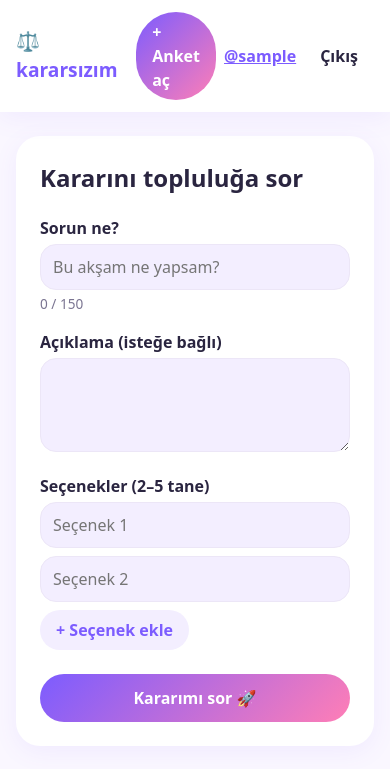
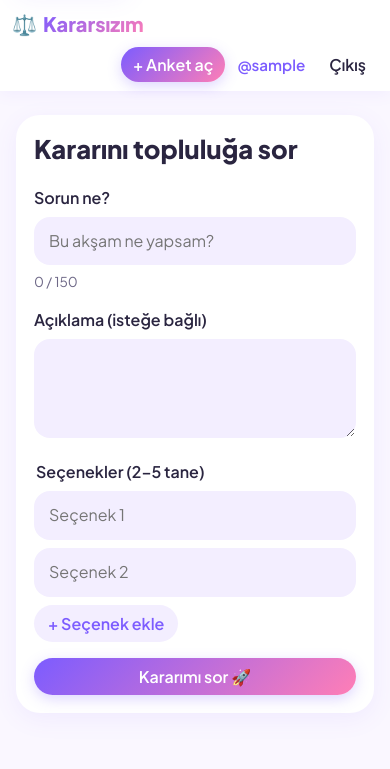
Before and after one commit to beriivan/Kararsizim, a Django app: page /anket/yeni/ in a window 390 px wide. Shown: the top 769 px of the page. Run offline with Django 5.2, Linux system fonts and the light colour scheme; the visitor is signed in with stand-in values (Sample User, id 1); parts of the project's set-up code (start-up, migrations or seed data) failed here and were passed over.

Commit message:
Faz 4: arayüz ve deneyim cilası
Tasarım sistemi (palet, Plus Jakarta Sans, sticky navbar, gradyan logo),
kart hover, bar dolma animasyonu, seçenek durumları, alt toast mesajlar
(main.js), favicon, mobil uyum (360px'te taşma yok), :focus-visible,
prefers-reduced-motion, atla bağlantısı ve markaya uygun 404/403/500 sayfaları.
Logo "Kararsızım". 8 yeni test.

Co-Authored-By: Claude Sonnet 5.5 <noreply@anthropic.com>

```diff
--- a/static/css/main.css
+++ b/static/css/main.css
@@ -1,148 +1,234 @@
-/* Minimal base styles (Phase 1). The full design system lands in Phase 4. */
+/* Kararsızım design system (CLAUDE.md section 8). Mobile-first, no frameworks. */
+
 :root {
-  --bg: #FAF7FF;
-  --surface: #FFFFFF;
-  --surface-soft: #F3EEFF;
-  --border: #ECE6F7;
-  --text: #2A2540;
-  --text-muted: #7A7491;
-  --primary: #7C5CFF;
-  --primary-soft: #E9E3FF;
-  --pink: #FF7EB6;
-  --pink-soft: #FFE4F0;
-  --mint: #3DD9A4;
-  --mint-soft: #DDF8EE;
-  --sun: #FFC857;
-  --sun-soft: #FFF3D6;
-  --sky: #5CC8FF;
-  --sky-soft: #DFF4FF;
-  --danger: #FF5C7A;
-  --radius: 16px;
-  --radius-lg: 24px;
-  --shadow: 0 6px 24px rgba(124, 92, 255, 0.08);
-  --gradient: linear-gradient(135deg, #7C5CFF 0%, #FF7EB6 100%);
+  /* Surfaces */
+  --bg:            #FAF7FF;
+  --surface:       #FFFFFF;
+  --surface-soft:  #F3EEFF;
+  --border:        #ECE6F7;
+
+  /* Text. --text-muted is a touch darker than the original #7A7491 so small
+     muted text keeps WCAG AA contrast (>= 4.5:1) on the lilac background. */
+  --text:          #2A2540;
+  --text-muted:    #6E6887;
+
+  /* Brand colors (vivid but softened) */
+  --primary:       #7C5CFF;
+  --primary-soft:  #E9E3FF;
+  --pink:          #FF7EB6;
+  --pink-soft:     #FFE4F0;
+  --mint:          #3DD9A4;
+  --mint-soft:     #DDF8EE;
+  --sun:           #FFC857;
+  --sun-soft:      #FFF3D6;
+  --sky:           #5CC8FF;
+  --sky-soft:      #DFF4FF;
+
+  /* Status */
+  --danger:        #FF5C7A;
+  --success:       #2EC892;
+
+  /* Shape */
+  --radius-sm:     10px;
+  --radius:        16px;
+  --radius-lg:     24px;
+  --shadow:        0 6px 24px rgba(124, 92, 255, 0.08);
+  --shadow-hover:  0 10px 32px rgba(124, 92, 255, 0.14);
+  --gradient:      linear-gradient(135deg, #7C5CFF 0%, #FF7EB6 100%);
+
+  --font: "Plus Jakarta Sans", system-ui, -apple-system, "Segoe UI", sans-serif;
+  --ring: 0 0 0 3px var(--primary-soft);
 }
 
-* { box-sizing: border-box; }
+/* --- Base ------------------------------------------------------------------ */
+
+*, *::before, *::after { box-sizing: border-box; }
+
+html { font-size: 16px; -webkit-text-size-adjust: 100%; }
 
 body {
   margin: 0;
   background: var(--bg);
   color: var(--text);
-  font-family: system-ui, sans-serif;
-  line-height: 1.5;
+  font-family: var(--font);
+  font-weight: 400;
+  line-height: 1.55;
+  overflow-wrap: anywhere;
 }
 
+h1, h2, h3 { font-weight: 800; line-height: 1.25; }
 a { color: var(--primary); }
+a:hover { text-decoration: none; }
 
-.container { max-width: 680px; margin: 0 auto; padding: 24px 16px; }
+:focus-visible { outline: 3px solid var(--primary); outline-offset: 2px; border-radius: var(--radius-sm); }
 
-.navbar { background: var(--surface); box-shadow: var(--shadow); position: sticky; top: 0; z-index: 10; }
-.navbar-inner { max-width: 680px; margin: 0 auto; padding: 12px 16px; display: flex; align-items: center; justify-content: space-between; gap: 12px; }
-.navbar-links { display: flex; align-items: center; gap: 8px; }
+.container { max-width: 680px; margin: 0 auto; padding: 24px 16px 48px; }
+
+.skip-link { position: absolute; left: 16px; top: -48px; z-index: 40; background: var(--surface); padding: 8px 14px; border-radius: var(--radius-sm); box-shadow: var(--shadow); }
+.skip-link:focus { top: 12px; }
+
+/* --- Navbar ---------------------------------------------------------------- */
+
+.navbar { position: sticky; top: 0; z-index: 10; background: var(--surface); box-shadow: 0 2px 16px rgba(124, 92, 255, 0.07); }
+.navbar-inner { max-width: 680px; margin: 0 auto; padding: 10px 16px; display: flex; flex-wrap: wrap; align-items: center; justify-content: space-between; gap: 8px 12px; }
+.logo { display: inline-flex; align-items: center; gap: 6px; font-size: 1.25rem; font-weight: 800; text-decoration: none; }
+.logo-text { background: var(--gradient); -webkit-background-clip: text; background-clip: text; color: transparent; }
+.navbar-links { display: flex; flex-wrap: wrap; align-items: center; gap: 6px; }
 .navbar-links form { margin: 0; }
-.navbar-user { font-weight: 600; }
-.logo { font-weight: 800; font-size: 1.2rem; text-decoration: none; color: var(--primary); }
+.navbar-user { max-width: 9rem; overflow: hidden; text-overflow: ellipsis; white-space: nowrap; font-weight: 600; text-decoration: none; padding: 6px 8px; border-radius: var(--radius-sm); }
+.navbar-user:hover { background: var(--surface-soft); }
 
-.btn { display: inline-block; border: 0; cursor: pointer; font: inherit; font-weight: 600; padding: 8px 16px; border-radius: 999px; text-decoration: none; }
+/* --- Buttons --------------------------------------------------------------- */
+
+.btn { display: inline-block; border: 0; cursor: pointer; font: inherit; font-weight: 600; line-height: 1.2; padding: 10px 18px; border-radius: 999px; text-decoration: none; transition: transform .15s ease, box-shadow .15s ease, background-color .15s ease; }
+.btn:hover { transform: translateY(-1px); }
+.btn:active { transform: translateY(0); }
+.btn-primary { background: var(--gradient); color: #fff; box-shadow: 0 4px 14px rgba(124, 92, 255, 0.25); }
+.btn-primary:hover { box-shadow: 0 6px 18px rgba(124, 92, 255, 0.35); }
 .btn-text { background: transparent; color: var(--text); }
-.btn-primary { background: var(--gradient); color: #fff; }
-.btn-block { width: 100%; padding: 12px 16px; margin-top: 8px; }
-.btn:focus-visible, input:focus-visible, a:focus-visible { outline: 3px solid var(--primary-soft); outline-offset: 2px; }
+.btn-text:hover { background: var(--surface-soft); }
+.btn-soft { background: var(--surface-soft); color: var(--primary); }
+.btn-soft:hover { background: var(--primary-soft); }
+.btn-danger { background: var(--danger); color: #fff; }
+.btn-danger-text { background: transparent; color: #D93A59; }
+.btn-danger-text:hover { background: var(--pink-soft); }
+.btn-block { display: block; width: 100%; padding: 13px 18px; margin-top: 8px; text-align: center; }
+.btn[hidden] { display: none; }
 
-.card { background: var(--surface); border-radius: var(--radius-lg); box-shadow: var(--shadow); padding: 24px; }
-.form-card h1 { margin-top: 0; }
+/* --- Cards / headings ------------------------------------------------------ */
+
+.card { background: var(--surface); border-radius: var(--radius-lg); box-shadow: var(--shadow); padding: 22px; }
+.page-title { font-size: 2rem; margin: 8px 0 20px; }
+.empty-state { text-align: center; padding: 32px 22px; }
+.empty-state p:first-child { font-size: 1.25rem; font-weight: 800; margin: 0 0 4px; }
+.empty-state .btn { margin-top: 12px; }
+
+/* --- Forms ----------------------------------------------------------------- */
+
+.form-card h1 { margin-top: 0; font-size: 1.6rem; }
 .form-footer { text-align: center; color: var(--text-muted); }
+.field { margin-bottom: 16px; }
+.field label, .options-field legend { display: block; font-weight: 600; margin-bottom: 6px; }
+.field input, .field textarea, .option-row input { width: 100%; padding: 11px 14px; font: inherit; color: var(--text); background: var(--surface-soft); border: 1px solid transparent; border-radius: var(--radius); transition: border-color .15s ease, box-shadow .15s ease; }
+.field textarea { resize: vertical; }
+.field input:focus, .field textarea:focus, .option-row input:focus { outline: none; border-color: var(--primary); box-shadow: var(--ring); }
+.field-help { color: var(--text-muted); font-size: 0.85rem; margin-top: 6px; }
+.field-help ul { margin: 4px 0 0; padding-left: 18px; }
+.field-errors { list-style: none; margin: 6px 0 0; padding: 0; color: #C42B4A; font-size: 0.9rem; font-weight: 600; }
+.form-errors { background: var(--pink-soft); border-radius: var(--radius); padding: 8px 14px; margin-bottom: 16px; color: #C42B4A; font-weight: 600; }
+.form-errors p { margin: 4px 0; }
+.notice { background: var(--primary-soft); border-radius: var(--radius); padding: 8px 14px; }
 
-.field { margin-bottom: 16px; }
-.field label { display: block; font-weight: 600; margin-bottom: 4px; }
-.field input { width: 100%; padding: 10px 12px; font: inherit; color: var(--text); background: var(--surface-soft); border: 1px solid var(--border); border-radius: var(--radius); }
-.field input:focus { outline: none; border-color: var(--primary); box-shadow: 0 0 0 3px var(--primary-soft); }
-.field-help { color: var(--text-muted); font-size: 0.85rem; margin-top: 4px; }
-.field-help ul { margin: 4px 0 0; padding-left: 18px; }
-.field-errors { list-style: none; margin: 4px 0 0; padding: 0; color: var(--danger); font-size: 0.9rem; font-weight: 600; }
-.form-errors { background: var(--pink-soft); border-radius: var(--radius); padding: 8px 12px; margin-bottom: 16px; color: var(--danger); font-weight: 600; }
-.form-errors p { margin: 4px 0; }
-.notice { background: var(--primary-soft); border-radius: var(--radius); padding: 8px 12px; }
+.options-field { border: 0; padding: 0; margin: 0 0 16px; min-width: 0; }
+.option-row { display: flex; align-items: center; gap: 8px; margin-bottom: 8px; }
+.option-row[hidden] { display: none; }
+.option-remove { font-size: 1.3rem; line-height: 1; padding: 6px 12px; }
+
+/* --- Messages / toasts ----------------------------------------------------- */
 
 .messages { max-width: 680px; margin: 12px auto 0; padding: 0 16px; }
-.message { border-radius: var(--radius); padding: 10px 14px; margin-bottom: 8px; font-weight: 600; }
+.message { border-radius: var(--radius); padding: 11px 16px; margin-bottom: 8px; font-weight: 600; box-shadow: var(--shadow); transition: opacity .3s ease, transform .3s ease; }
 .message-success { background: var(--mint-soft); }
 .message-error { background: var(--pink-soft); }
 .message-info, .message-warning { background: var(--primary-soft); }
+/* main.js turns the strip into a floating toast that fades away. */
+.messages.is-toast { position: fixed; z-index: 30; bottom: 16px; left: 50%; transform: translateX(-50%); width: min(680px, 100%); margin: 0; pointer-events: none; }
+.message.is-leaving { opacity: 0; transform: translateY(8px); }
 
-/* --- Polls (Phase 2) --- */
-.page-title { font-size: 2rem; font-weight: 800; margin: 8px 0 20px; }
-.btn-soft { background: var(--surface-soft); color: var(--primary); }
-.btn-danger { background: var(--danger); color: #fff; }
-.btn-danger-text { background: transparent; color: var(--danger); }
-button.btn[hidden], .option-row[hidden] { display: none; }
+/* --- Poll feed ------------------------------------------------------------- */
 
-.poll-card { position: relative; margin-bottom: 16px; }
+.tabs { display: flex; flex-wrap: wrap; gap: 8px; margin-bottom: 16px; }
+.tab { padding: 7px 16px; border-radius: 999px; background: var(--surface); color: var(--text-muted); text-decoration: none; font-weight: 600; box-shadow: var(--shadow); }
+.tab:hover { color: var(--text); }
+.tab.is-active { background: var(--primary-soft); color: var(--primary); }
+
+.poll-card { position: relative; margin-bottom: 16px; transition: transform .2s ease, box-shadow .2s ease; }
+.poll-card:hover { transform: translateY(-2px); box-shadow: var(--shadow-hover); }
 .poll-meta { color: var(--text-muted); font-size: 0.9rem; }
 .poll-author { position: relative; z-index: 1; font-weight: 600; text-decoration: none; }
-.poll-question { font-size: 1.35rem; font-weight: 800; margin: 6px 0 12px; line-height: 1.3; }
+.poll-author:hover { text-decoration: underline; }
+.poll-question { font-size: 1.35rem; margin: 6px 0 14px; }
 .poll-link { color: var(--text); text-decoration: none; }
+/* The whole card is clickable through the question link. */
 .poll-link::after { content: ""; position: absolute; inset: 0; border-radius: var(--radius-lg); }
 .poll-link:focus-visible { outline: none; }
-.poll-link:focus-visible::after { outline: 3px solid var(--primary-soft); outline-offset: 2px; }
+.poll-link:focus-visible::after { outline: 3px solid var(--primary); outline-offset: 2px; }
+.poll-footer { display: flex; align-items: center; gap: 10px; margin-top: 14px; color: var(--text-muted); font-size: 0.9rem; }
+.badge { background: var(--mint-soft); color: var(--text); border-radius: 999px; padding: 2px 10px; font-weight: 600; }
 
-.poll-detail .poll-question { font-size: 1.6rem; }
-.poll-description { color: var(--text-muted); }
-.option-list { list-style: none; margin: 16px 0; padding: 0; display: grid; gap: 10px; }
-.option-item { background: var(--surface-soft); border-radius: var(--radius); padding: 12px 16px; font-weight: 600; }
+.mini-results { list-style: none; margin: 0; padding: 0; display: grid; gap: 10px; }
+.mini-label { display: flex; justify-content: space-between; gap: 8px; font-size: 0.92rem; margin-bottom: 4px; }
+.mini-percent { color: var(--text-muted); white-space: nowrap; }
+.mini-results .bar { height: 6px; }
+.option-more { color: var(--text-muted); font-size: 0.9rem; }
 
 .profile-count { color: var(--text-muted); margin-top: -12px; }
-.empty-state { text-align: center; }
 .pagination { display: flex; justify-content: center; align-items: center; gap: 12px; margin-top: 8px; }
 .pagination-info { color: var(--text-muted); }
 
-.field textarea { width: 100%; padding: 10px 12px; font: inherit; color: var(--text); background: var(--surface-soft); border: 1px solid var(--border); border-radius: var(--radius); resize: vertical; }
-.field textarea:focus { outline: none; border-color: var(--primary); box-shadow: 0 0 0 3px var(--primary-soft); }
-.options-field { border: 0; padding: 0; margin: 0 0 16px; }
-.options-field legend { font-weight: 600; padding: 0; margin-bottom: 4px; }
-.option-row { display: flex; align-items: center; gap: 8px; margin-bottom: 8px; }
-.option-row input { flex: 1; padding: 10px 12px; font: inherit; color: var(--text); background: var(--surface-soft); border: 1px solid var(--border); border-radius: var(--radius); }
-.option-row input:focus { outline: none; border-color: var(--primary); box-shadow: 0 0 0 3px var(--primary-soft); }
-.option-remove { font-size: 1.3rem; line-height: 1; padding: 6px 12px; }
+/* --- Option colors + result bars ------------------------------------------ */
 
-/* --- Votes (Phase 3) --- */
 .option-color-0 { --opt: var(--primary); --opt-soft: var(--primary-soft); }
 .option-color-1 { --opt: var(--pink);    --opt-soft: var(--pink-soft); }
 .option-color-2 { --opt: var(--mint);    --opt-soft: var(--mint-soft); }
 .option-color-3 { --opt: var(--sun);     --opt-soft: var(--sun-soft); }
 .option-color-4 { --opt: var(--sky);     --opt-soft: var(--sky-soft); }
 
-.bar { height: 10px; background: var(--opt-soft); border-radius: 999px; overflow: hidden; }
-.bar-fill { height: 100%; background: var(--opt); border-radius: 999px; }
+.bar { height: 11px; background: var(--opt-soft); border-radius: 999px; overflow: hidden; }
+/* Width comes from the inline style; the animation grows it from 0 on load. */
+.bar-fill { height: 100%; background: var(--opt); border-radius: 999px; animation: bar-grow .9s cubic-bezier(.2, .8, .2, 1) both; }
+@keyframes bar-grow { from { width: 0; } }
 
-.tabs { display: flex; gap: 8px; margin-bottom: 16px; }
-.tab { padding: 6px 16px; border-radius: 999px; background: var(--surface); color: var(--text-muted); text-decoration: none; font-weight: 600; }
-.tab.is-active { background: var(--primary-soft); color: var(--primary); }
+/* --- Poll detail ----------------------------------------------------------- */
 
-.mini-results { list-style: none; margin: 0; padding: 0; display: grid; gap: 10px; }
-.mini-label { display: flex; justify-content: space-between; gap: 8px; font-size: 0.9rem; margin-bottom: 4px; }
-.mini-percent { color: var(--text-muted); }
-.mini-results .bar { height: 6px; }
-.option-more { color: var(--text-muted); font-size: 0.9rem; }
-.poll-footer { display: flex; align-items: center; gap: 10px; margin-top: 14px; color: var(--text-muted); font-size: 0.9rem; }
-.badge { background: var(--mint-soft); color: var(--text); border-radius: 999px; padding: 2px 10px; font-weight: 600; }
+.poll-detail .poll-question { font-size: 1.6rem; }
+.poll-description { color: var(--text-muted); }
 
-.vote-form { margin: 16px 0 24px; }
+.vote-form { margin: 18px 0 28px; }
 .vote-options { display: grid; gap: 10px; margin-bottom: 14px; }
-.vote-pill { position: relative; display: flex; align-items: center; justify-content: space-between; gap: 8px; background: var(--surface-soft); border: 2px solid transparent; border-radius: var(--radius); padding: 12px 16px; font-weight: 600; cursor: pointer; }
-.vote-pill input { position: absolute; opacity: 0; inset: 0; cursor: pointer; }
-.vote-pill-check { visibility: hidden; color: var(--opt); font-weight: 800; }
+.vote-pill { position: relative; display: flex; align-items: center; justify-content: space-between; gap: 8px; background: var(--surface-soft); border: 2px solid transparent; border-radius: var(--radius); padding: 13px 16px; font-weight: 600; cursor: pointer; transition: border-color .15s ease, background-color .15s ease, transform .15s ease; }
+.vote-pill:hover { border-color: var(--opt-soft); transform: translateY(-1px); }
+.vote-pill input { position: absolute; opacity: 0; inset: 0; margin: 0; cursor: pointer; }
+.vote-pill-check { visibility: hidden; color: var(--opt); font-weight: 800; font-size: 1.1rem; }
 .vote-pill:has(input:checked) { border-color: var(--opt); background: var(--opt-soft); }
 .vote-pill:has(input:checked) .vote-pill-check { visibility: visible; }
-.vote-pill:has(input:focus-visible) { outline: 3px solid var(--primary-soft); outline-offset: 2px; }
+.vote-pill:has(input:focus-visible) { outline: 3px solid var(--primary); outline-offset: 2px; }
 
-.results-title { font-size: 1.1rem; margin: 0 0 12px; }
-.result { margin-bottom: 16px; }
+.results-title { font-size: 1.1rem; margin: 0 0 14px; }
+.result { margin-bottom: 18px; }
 .result-head { display: flex; justify-content: space-between; gap: 8px; margin-bottom: 6px; font-weight: 600; }
 .result-numbers { color: var(--text-muted); font-weight: 400; white-space: nowrap; }
 .result.is-winner .result-text { font-weight: 800; }
-.voters { margin-top: 6px; font-size: 0.9rem; }
+.result.is-winner .bar { box-shadow: 0 0 0 2px var(--opt-soft); }
+.voters { margin-top: 8px; font-size: 0.9rem; }
 .voters summary { cursor: pointer; color: var(--text-muted); }
-.voters ul { list-style: none; margin: 6px 0 0; padding: 0; display: flex; flex-wrap: wrap; gap: 6px; }
-.voters li a { background: var(--surface-soft); border-radius: 999px; padding: 2px 10px; text-decoration: none; }
+.voters ul { list-style: none; margin: 8px 0 0; padding: 0; display: flex; flex-wrap: wrap; gap: 6px; }
+.voters li a { display: inline-block; background: var(--surface-soft); border-radius: 999px; padding: 2px 10px; text-decoration: none; }
+.voters li a:hover { background: var(--primary-soft); }
+
+/* --- Error pages ----------------------------------------------------------- */
+
+.error-page { text-align: center; padding: 40px 22px; }
+.error-code { font-size: 4rem; font-weight: 800; line-height: 1; margin: 0; background: var(--gradient); -webkit-background-clip: text; background-clip: text; color: transparent; }
+.error-page h1 { font-size: 1.5rem; margin: 12px 0 6px; }
+.error-page p { color: var(--text-muted); }
+.error-page .btn { margin-top: 12px; }
+
+/* --- Small screens / motion ----------------------------------------------- */
+
+@media (max-width: 480px) {
+  .page-title { font-size: 1.6rem; }
+  .card { padding: 18px; }
+  .poll-question { font-size: 1.2rem; }
+  .poll-detail .poll-question { font-size: 1.35rem; }
+  .btn { padding: 9px 14px; }
+  .navbar-inner { padding: 8px 12px; }
+  .navbar-links { flex: 1 1 auto; justify-content: flex-end; gap: 4px; }
+  .navbar-links .btn { padding: 8px 12px; }
+  .navbar-user { max-width: 7rem; font-size: 0.95rem; }
+}
+
+@media (prefers-reduced-motion: reduce) {
+  *, *::before, *::after { animation: none !important; transition: none !important; scroll-behavior: auto !important; }
+  .btn:hover, .poll-card:hover, .vote-pill:hover { transform: none; }
+}
--- /dev/null
+++ b/static/js/main.js
@@ -0,0 +1,17 @@
+// Turn Django messages into toasts that fade away after a few seconds.
+// Without JavaScript they simply stay as a strip at the top of the page.
+(function () {
+  var container = document.querySelector(".messages");
+  if (!container) return;
+
+  container.classList.add("is-toast");
+  var VISIBLE_MS = 4500;
+
+  container.querySelectorAll(".message").forEach(function (message, index) {
+    message.style.pointerEvents = "auto";
+    setTimeout(function () {
+      message.classList.add("is-leaving");
+      setTimeout(function () { message.remove(); }, 350);
+    }, VISIBLE_MS + index * 400);
+  });
+})();
--- a/templates/accounts/login.html
+++ b/templates/accounts/login.html
@@ -5,7 +5,7 @@
 {% block content %}
   <section class="card form-card">
     <h1>Giriş yap</h1>
-    {% if next %}<p class="notice">Devam etmek için önce giriş yapmalısın.</p>{% endif %}
+    {% if next and not messages %}<p class="notice">Devam etmek için önce giriş yapmalısın.</p>{% endif %}
     <form method="post" novalidate>
       {% csrf_token %}
       <input type="hidden" name="next" value="{{ next }}">
--- a/templates/base.html
+++ b/templates/base.html
@@ -3,14 +3,21 @@
 <head>
   <meta charset="utf-8">
   <meta name="viewport" content="width=device-width, initial-scale=1">
+  <meta name="theme-color" content="#7C5CFF">
   <title>{% block title %}Kararsızım{% endblock %}</title>
+  <link rel="icon" href="{% static 'img/favicon.svg' %}" type="image/svg+xml">
+  <link rel="preconnect" href="https://fonts.googleapis.com">
+  <link rel="preconnect" href="https://fonts.gstatic.com" crossorigin>
+  <link href="https://fonts.googleapis.com/css2?family=Plus+Jakarta+Sans:wght@400;600;800&display=swap" rel="stylesheet">
   <link rel="stylesheet" href="{% static 'css/main.css' %}">
 </head>
 <body>
+  <a class="skip-link" href="#content">İçeriğe geç</a>
   {% include "partials/navbar.html" %}
   {% include "partials/messages.html" %}
-  <main class="container">
+  <main class="container" id="content">
     {% block content %}{% endblock %}
   </main>
+  <script src="{% static 'js/main.js' %}" defer></script>
 </body>
 </html>
--- a/templates/partials/messages.html
+++ b/templates/partials/messages.html
@@ -1,5 +1,5 @@
 {% if messages %}
-  <div class="messages">
+  <div class="messages" role="status" aria-live="polite">
     {% for message in messages %}
       <div class="message message-{{ message.tags }}">{{ message }}</div>
     {% endfor %}
--- a/templates/partials/navbar.html
+++ b/templates/partials/navbar.html
@@ -1,7 +1,9 @@
 <header class="navbar">
   <div class="navbar-inner">
-    <a class="logo" href="{% url 'home' %}">⚖️ kararsızım</a>
-    <nav class="navbar-links">
+    <a class="logo" href="{% url 'home' %}" aria-label="Kararsızım ana sayfa">
+      <span aria-hidden="true">⚖️</span><span class="logo-text">Kararsızım</span>
+    </a>
+    <nav class="navbar-links" aria-label="Ana menü">
       {% if user.is_authenticated %}
         <a class="btn btn-primary" href="{% url 'poll_create' %}">+ Anket aç</a>
         <a class="navbar-user" href="{% url 'user_profile' user.username %}">@{{ user.username }}</a>
```
Also changed, not shown: CLAUDE.md (+2 -1 lines), config/tests.py (added, +68 -0 lines), templates/403.html (added, +12 -0 lines), templates/404.html (added, +12 -0 lines), templates/500.html (added, +20 -0 lines), static/img/favicon.svg (added).
